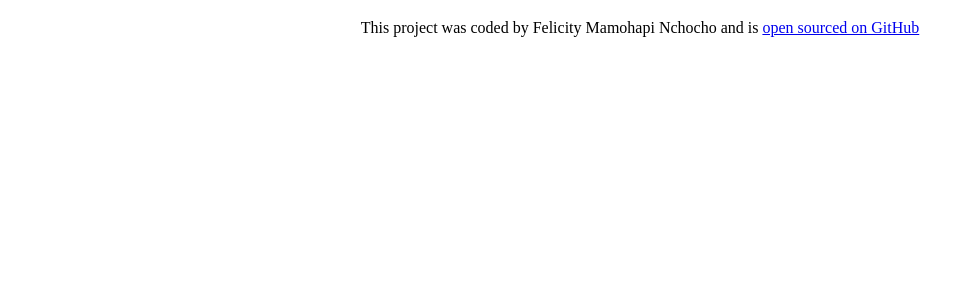
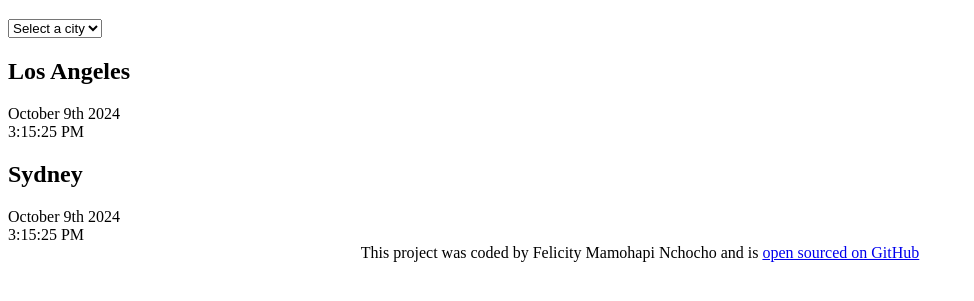
Before and after one commit to Mamohapi/world-clock, a plain HTML site: page index.html in a window 1280 px wide. Shown: the part 61-362 px from the top of the page, without its empty margins (0-974 px from the left). Drawn offline with Linux system fonts and the light colour scheme.

Commit message:
Added the basic HTML

```diff
--- a/index.html
+++ b/index.html
@@ -8,7 +8,29 @@
     <title>World Clock - Felicity Mamohapi Nchocho</title>
   </head>
   <body>
-    <h1>World Clock</h1>
+    <div class="container">
+      <h1>World Clock</h1>
+    </div>
+
+    <select>
+      <option value="">Select a city</option>
+      <option value="">London</option>
+      <option value="">New York</option>
+      <option value="">Auckland</option>
+    </select>
+
+    <div class="city"></div>
+      <h2>Los Angeles</h2>
+      <div class="date">October 9th 2024</div>
+      <div class="time">3:15:25 PM</div>
+    </div>
+
+     <div class="city"></div>
+      <h2>Sydney</h2>
+      <div class="date">October 9th 2024</div>
+      <div class="time">3:15:25 PM</div>
+    </div>
+
     <footer>
       This project was coded by Felicity Mamohapi Nchocho and is
       <a href="https://github.com/Mamohapi/world-clock" target="_blank">
```
